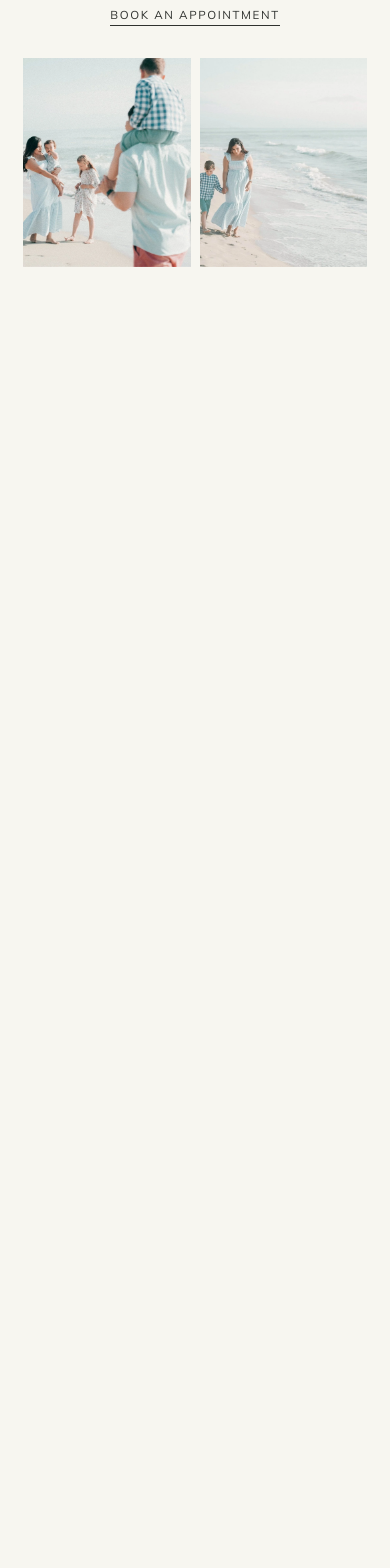
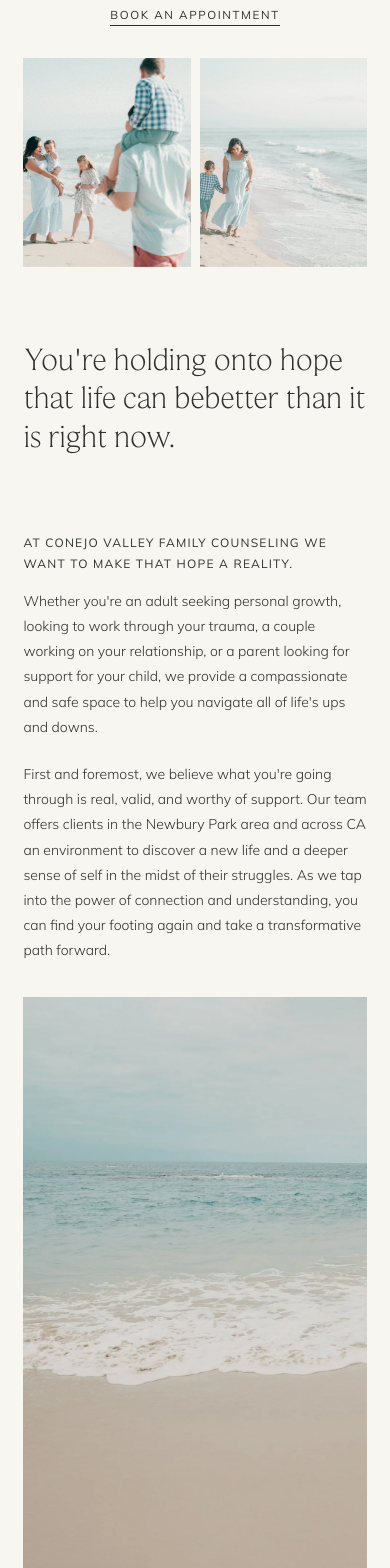
Before and after one commit to rudrakshkr/grow-my-therapy-website, a Next.js app: page / in a window 390 px wide. Shown: the part 432-2000 px from the top of the page. Before the commit the page ends 844 px from the top, so only its background shows below. Built offline with nearby package versions, Linux system fonts and the light colour scheme.

Commit message:
feat: complete homepage introduction section

```diff
--- a/src/app/globals.css
+++ b/src/app/globals.css
@@ -322,6 +322,168 @@ a {
   object-position: 82% center;
 }
 
+/* Introduction Section  */
+
+.intro-section {
+  position: relative;
+  width: 100%;
+  height: 100vh;
+  height: 100svh;
+  min-height: 760px;
+  overflow: clip;
+  background: var(--background);
+}
+
+.intro-content {
+  position: absolute;
+  top: 32.2%;
+  left: 8.8%;
+  width: 52%;
+  padding: 0;
+}
+
+
+.intro-heading {
+  width: 100%;
+  max-width: 49vw;
+  margin: 0;
+  font-family: var(--font-beaufort-loaded), Georgia, serif;
+  font-size: 3.4rem;
+  font-weight: 300;
+  line-height: 1.29;
+  letter-spacing: -0.7116px;
+  color: #30302f;
+
+  transform: translateY(-38px);
+}
+
+.intro-copy-grid {
+  display: grid;
+  grid-template-columns: minmax(0, 0.93fr) minmax(0, 1fr);
+  align-items: start;
+  gap: 3.1vw;
+  margin-top: 5.5vh;
+}
+
+.intro-left-copy,
+.intro-right-copy {
+  min-width: 0;
+}
+
+.intro-emphasis {
+  margin: 0 0 14px;
+  font-family: var(--font-muli), Arial, sans-serif;
+  font-size: 15px;
+  font-weight: 300;
+  line-height: 1.8;
+  letter-spacing: 0.1em;
+  text-transform: uppercase;
+  color: #30322f;
+}
+
+.intro-emphasis strong {
+  font-weight: 400;
+}
+
+.intro-paragraph {
+  margin: 0;
+  font-family: var(--font-muli), Arial, sans-serif;
+  font-size: 1.1rem;
+  font-weight: 300;
+  line-height: 1.8;
+  letter-spacing: 0;
+  color: #30322f;
+}
+
+.intro-image {
+  position: absolute;
+  top: 13.2%;
+  right: 0;
+  width: 30.5%;
+  height: 79.3%;
+  overflow: hidden;
+}
+
+.intro-photo {
+  object-fit: cover;
+  object-position: center;
+}
+
+/* Tablet */
+@media (max-width: 1099px) {
+  .intro-section {
+    height: auto;
+    min-height: 100svh;
+    padding: 80px 6% 0;
+    overflow: visible;
+  }
+
+  .intro-content {
+    position: relative;
+    top: auto;
+    left: auto;
+    width: 100%;
+  }
+
+  .intro-heading {
+    max-width: 700px;
+    font-size: 10rem;
+  }
+
+  .intro-copy-grid {
+    gap: 24px;
+    margin-top: 42px;
+  }
+
+  .intro-image {
+    position: relative;
+    top: auto;
+    right: auto;
+    width: 100%;
+    height: min(65svh, 540px);
+    margin-top: 44px;
+  }
+}
+
+/* Mobile */
+@media (max-width: 767px) {
+  .intro-section {
+    padding: 64px 6% 0;
+  }
+
+  .intro-heading {
+    max-width: 100%;
+    font-size: clamp(32px, 8vw, 40px);
+    line-height: 1.2;
+    letter-spacing: -0.4px;
+  }
+
+  .intro-heading br {
+    display: none;
+  }
+
+  .intro-copy-grid {
+    grid-template-columns: minmax(0, 1fr);
+    gap: 22px;
+    margin-top: calc(5.5vh - 9px);
+  }
+
+  .intro-emphasis {
+    font-size: 12px;
+  }
+
+  .intro-paragraph {
+    font-size: 14px;
+    line-height: 1.8;
+  }
+
+  .intro-image {
+    height: 70svh;
+    min-height: 400px;
+    margin-top: 34px;
+  }
+}
+
 /* Tablet and mobile layout */
 @media (max-width: 1199px) {
   .site-header {
--- a/src/app/page.tsx
+++ b/src/app/page.tsx
@@ -208,11 +208,69 @@ function HeroSection() {
   );
 }
 
+function IntroductionSection() {
+  return (
+    <section className="intro-section" aria-labelledby="intro-heading">
+      <div className="intro-content">
+
+      <h2 id="intro-heading" className="intro-heading">
+        You're holding onto hope that life can be
+        <br />
+        better than it is right now.
+      </h2>
+
+        <div className="intro-copy-grid">
+          <div className="intro-left-copy">
+            <p className="intro-emphasis">
+              <strong>
+                  At Conejo Valley Family Counseling we want to make that hope
+                  a reality.
+              </strong>
+            </p>
+
+            <p className="intro-paragraph">
+              Whether you&apos;re an adult seeking personal growth, looking to
+              work through your trauma, a couple working on your relationship,
+              or a parent looking for support for your child, we provide a
+              compassionate and safe space to help you navigate all of
+              life&apos;s ups and downs.
+            </p>
+          </div>
+
+          <div className="intro-right-copy">
+            <p className="intro-paragraph">
+              First and foremost, we believe what you&apos;re going through is
+              real, valid, and worthy of support. Our team offers clients in
+              the Newbury Park area and across CA an environment to discover
+              a new life and a deeper sense of self in the midst of their
+              struggles. As we tap into the power of connection and
+              understanding, you can find your footing again and take a
+              transformative path forward.
+            </p>
+          </div>
+        </div>
+      </div>
+
+      <div className="intro-image">
+        <Image
+          src="/images/intro-beach.jpg"
+          alt="Sandy beach with gentle ocean waves and a cloudy sky"
+          fill
+          sizes="(min-width: 1100px) 30.5vw, 100vw"
+          className="intro-photo"
+        />
+      </div>
+    </section>
+  );
+}
+
+
 export default function Home() {
   return (
     <main className="reference-home">
       <SiteHeader />
       <HeroSection />
+      <IntroductionSection />
     </main>
   );
 }
```
Also changed, not shown: public/images/intro-beach.jpg (added).
